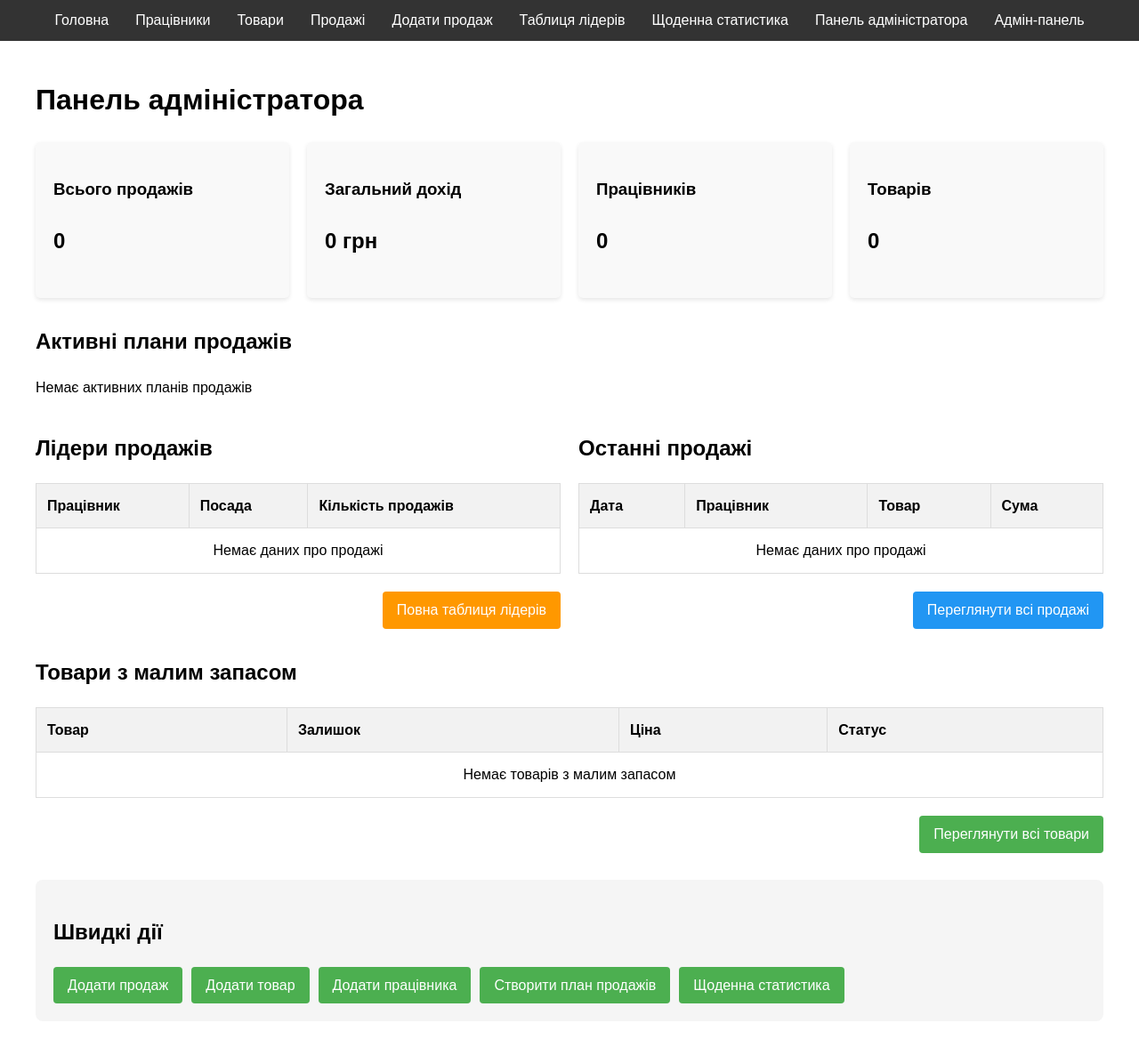
After one commit to Gorob4ikLoL/VerskaSigma, a Django app: page /admin-dashboard/ in a window 1280 px wide. The commit adds this page. Shown: the whole page at 89% size. Run offline with Django 5.2, Linux system fonts and the light colour scheme; data that the repository does not hold is empty.

Commit message:
Develop Admin Dashboard UI

```diff
--- a/sales_app/templates/base.html
+++ b/sales_app/templates/base.html
@@ -119,6 +119,7 @@
             <li><a href="{% url 'add_sale' %}">Додати продаж</a></li>
             <li><a href="{% url 'leaderboard' %}">Таблиця лідерів</a></li>
             <li><a href="{% url 'daily_stats' %}">Щоденна статистика</a></li>
+            <li><a href="{% url 'admin_dashboard' %}">Панель адміністратора</a></li>
             <li><a href="/admin/">Адмін-панель</a></li>
         </ul>
     </nav>
--- /dev/null
+++ b/sales_app/templates/sales_app/admin_dashboard.html
@@ -0,0 +1,162 @@
+{% extends 'base.html' %}
+
+{% block title %}Панель адміністратора | Моніторинг продажів{% endblock %}
+
+{% block content %}
+<h1>Панель адміністратора</h1>
+
+<!-- Основні картки статистики -->
+<div style="display: flex; flex-wrap: wrap; gap: 20px; margin-bottom: 30px;">
+    <div style="flex: 1; min-width: 200px; background-color: #f9f9f9; padding: 20px; border-radius: 5px; box-shadow: 0 2px 5px rgba(0,0,0,0.1);">
+        <h3>Всього продажів</h3>
+        <p style="font-size: 24px; font-weight: bold;">{{ total_sales }}</p>
+    </div>
+
+    <div style="flex: 1; min-width: 200px; background-color: #f9f9f9; padding: 20px; border-radius: 5px; box-shadow: 0 2px 5px rgba(0,0,0,0.1);">
+        <h3>Загальний дохід</h3>
+        <p style="font-size: 24px; font-weight: bold;">{{ total_revenue }} грн</p>
+    </div>
+
+    <div style="flex: 1; min-width: 200px; background-color: #f9f9f9; padding: 20px; border-radius: 5px; box-shadow: 0 2px 5px rgba(0,0,0,0.1);">
+        <h3>Працівників</h3>
+        <p style="font-size: 24px; font-weight: bold;">{{ employees_count }}</p>
+    </div>
+
+    <div style="flex: 1; min-width: 200px; background-color: #f9f9f9; padding: 20px; border-radius: 5px; box-shadow: 0 2px 5px rgba(0,0,0,0.1);">
+        <h3>Товарів</h3>
+        <p style="font-size: 24px; font-weight: bold;">{{ products_count }}</p>
+    </div>
+</div>
+
+<!-- Активні плани продажів -->
+<h2>Активні плани продажів</h2>
+{% if plans_progress %}
+<div style="display: flex; flex-wrap: wrap; gap: 20px; margin-bottom: 30px;">
+    {% for plan_data in plans_progress %}
+    <div style="flex: 1; min-width: 250px; background-color: #f9f9f9; padding: 20px; border-radius: 8px; box-shadow: 0 2px 5px rgba(0,0,0,0.1);">
+        <h3>{{ plan_data.plan.product.name }}</h3>
+        <div style="margin: 15px 0;">
+            <div>Період: {{ plan_data.plan.start_date|date:"d.m.Y" }} - {{ plan_data.plan.end_date|date:"d.m.Y" }}</div>
+            <div>Ціль: {{ plan_data.plan.target_amount }} шт.</div>
+            <div>Продано: {{ plan_data.actual_sales }} шт.</div>
+            <div>Залишилось днів: {{ plan_data.days_left }}</div>
+        </div>
+        <div style="background-color: #e0e0e0; border-radius: 4px; height: 25px; overflow: hidden;">
+            <div style="background-color: #4CAF50; height: 100%; color: white; text-align: center; line-height: 25px; width: {{ plan_data.progress_percent|floatformat:0 }}%; min-width: 30px;">
+                {{ plan_data.progress_percent|floatformat:0 }}%
+            </div>
+        </div>
+    </div>
+    {% endfor %}
+</div>
+{% else %}
+<p>Немає активних планів продажів</p>
+{% endif %}
+
+<!-- Дві колонки: лідери продажів і останні продажі -->
+<div style="display: flex; gap: 20px; margin-bottom: 30px; flex-wrap: wrap;">
+    <!-- Лідери продажів -->
+    <div style="flex: 1; min-width: 300px;">
+        <h2>Лідери продажів</h2>
+        <table>
+            <thead>
+                <tr>
+                    <th>Працівник</th>
+                    <th>Посада</th>
+                    <th>Кількість продажів</th>
+                </tr>
+            </thead>
+            <tbody>
+                {% for employee in top_employees %}
+                <tr style="{% if forloop.counter == 1 %}background-color: #ffd700; font-weight: bold;{% elif forloop.counter == 2 %}background-color: #c0c0c0;{% elif forloop.counter == 3 %}background-color: #cd7f32;{% endif %}">
+                    <td>{{ employee }}</td>
+                    <td>{{ employee.position }}</td>
+                    <td>{{ employee.sales_count }}</td>
+                </tr>
+                {% empty %}
+                <tr>
+                    <td colspan="3" style="text-align: center;">Немає даних про продажі</td>
+                </tr>
+                {% endfor %}
+            </tbody>
+        </table>
+        <div style="margin-top: 15px; text-align: right;">
+            <a href="{% url 'leaderboard' %}" class="btn" style="background-color: #FF9800;">Повна таблиця лідерів</a>
+        </div>
+    </div>
+
+    <!-- Останні продажі -->
+    <div style="flex: 1; min-width: 300px;">
+        <h2>Останні продажі</h2>
+        <table>
+            <thead>
+                <tr>
+                    <th>Дата</th>
+                    <th>Працівник</th>
+                    <th>Товар</th>
+                    <th>Сума</th>
+                </tr>
+            </thead>
+            <tbody>
+                {% for sale in recent_sales %}
+                <tr>
+                    <td>{{ sale.date|date:"d.m.Y H:i" }}</td>
+                    <td>{{ sale.employee }}</td>
+                    <td>{{ sale.product }}</td>
+                    <td>{{ sale.total_price }} грн</td>
+                </tr>
+                {% empty %}
+                <tr>
+                    <td colspan="4" style="text-align: center;">Немає даних про продажі</td>
+                </tr>
+                {% endfor %}
+            </tbody>
+        </table>
+        <div style="margin-top: 15px; text-align: right;">
+            <a href="{% url 'sales_list' %}" class="btn" style="background-color: #2196F3;">Переглянути всі продажі</a>
+        </div>
+    </div>
+</div>
+
+<!-- Товари з малим запасом -->
+<h2>Товари з малим запасом</h2>
+<table>
+    <thead>
+        <tr>
+            <th>Товар</th>
+            <th>Залишок</th>
+            <th>Ціна</th>
+            <th>Статус</th>
+        </tr>
+    </thead>
+    <tbody>
+        {% for product in low_stock_products %}
+        <tr style="{% if product.quantity <= 5 %}background-color: #ffebee;{% elif product.quantity <= 10 %}background-color: #fff8e1;{% endif %}">
+            <td>{{ product.name }}</td>
+            <td>{{ product.quantity }} шт.</td>
+            <td>{{ product.price }} грн</td>
+            <td>{% if product.active %}Активний{% else %}Неактивний{% endif %}</td>
+        </tr>
+        {% empty %}
+        <tr>
+            <td colspan="4" style="text-align: center;">Немає товарів з малим запасом</td>
+        </tr>
+        {% endfor %}
+    </tbody>
+</table>
+<div style="margin-top: 15px; text-align: right;">
+    <a href="{% url 'product_list' %}" class="btn">Переглянути всі товари</a>
+</div>
+
+<!-- Кнопки швидкого доступу -->
+<div style="margin-top: 30px; background-color: #f5f5f5; padding: 20px; border-radius: 8px;">
+    <h2>Швидкі дії</h2>
+    <div style="display: flex; gap: 10px; flex-wrap: wrap;">
+        <a href="{% url 'add_sale' %}" class="btn">Додати продаж</a>
+        <a href="/admin/sales_app/product/add/" class="btn">Додати товар</a>
+        <a href="/admin/sales_app/employee/add/" class="btn">Додати працівника</a>
+        <a href="/admin/sales_app/salesplan/add/" class="btn">Створити план продажів</a>
+        <a href="{% url 'daily_stats' %}" class="btn">Щоденна статистика</a>
+    </div>
+</div>
+{% endblock %}
--- a/sales_app/templates/sales_app/home.html
+++ b/sales_app/templates/sales_app/home.html
@@ -59,5 +59,6 @@
     <a href="{% url 'add_sale' %}" class="btn">Додати продаж</a>
     <a href="{% url 'sales_list' %}" class="btn" style="background-color: #2196F3;">Переглянути всі продажі</a>
     <a href="{% url 'leaderboard' %}" class="btn" style="background-color: #FF9800;">Таблиця лідерів</a>
+    <a href="{% url 'admin_dashboard' %}" class="btn" style="background-color: #4CAF50;">Панель адміністратора</a>
 </p>
 {% endblock %}
--- a/sales_app/urls.py
+++ b/sales_app/urls.py
@@ -9,4 +9,5 @@ urlpatterns = [
     path('add_sale/', views.add_sale, name='add_sale'),
     path('leaderboard/', views.leaderboard, name='leaderboard'),
     path('daily_stats/', views.daily_stats, name='daily_stats'),
+    path('admin-dashboard/', views.admin_dashboard, name='admin_dashboard'),
 ]
--- a/sales_app/views.py
+++ b/sales_app/views.py
@@ -24,8 +24,6 @@ def home(request):
         'products_count': products_count,
         'recent_sales': recent_sales,
     })
-
-
 def employee_list(request):
     employees = Employee.objects.all()
     return render(request, 'sales_app/employee_list.html', {'employees': employees})
@@ -103,3 +101,57 @@ def daily_stats(request):
     daily_data.reverse()  # Щоб показати від старих до нових
 
     return render(request, 'sales_app/daily_stats.html', {'daily_data': daily_data})
+
+
+def admin_dashboard(request):
+    total_sales = Sale.objects.count()
+    total_revenue = Sale.objects.aggregate(total=Sum('product__price'))['total'] or 0
+    employees_count = Employee.objects.count()
+    products_count = Product.objects.count()
+
+    today = timezone.now().date()
+    last_30_days = today - timedelta(days=30)
+
+    recent_sales = Sale.objects.order_by('-date')[:5]
+
+    top_employees = Employee.objects.filter(sale__date__date__gte=last_30_days) \
+                        .annotate(sales_count=Count('sale')) \
+                        .order_by('-sales_count')[:5]
+
+    active_plans = SalesPlan.objects.filter(
+        start_date__lte=today,
+        end_date__gte=today
+    )
+
+    plans_progress = []
+    for plan in active_plans:
+        actual_sales = Sale.objects.filter(
+            product=plan.product,
+            date__date__gte=plan.start_date,
+            date__date__lte=today
+        ).aggregate(total=Sum('quantity'))['total'] or 0
+
+        if plan.target_amount > 0:
+            progress_percent = (actual_sales / plan.target_amount) * 100
+        else:
+            progress_percent = 0
+
+        plans_progress.append({
+            'plan': plan,
+            'actual_sales': actual_sales,
+            'progress_percent': progress_percent,
+            'days_left': (plan.end_date - today).days
+        })
+
+    low_stock_products = Product.objects.filter(active=True, quantity__lt=10).order_by('quantity')[:5]
+
+    return render(request, 'sales_app/admin_dashboard.html', {
+        'total_sales': total_sales,
+        'total_revenue': total_revenue,
+        'employees_count': employees_count,
+        'products_count': products_count,
+        'recent_sales': recent_sales,
+        'top_employees': top_employees,
+        'plans_progress': plans_progress,
+        'low_stock_products': low_stock_products,
+    })
```
